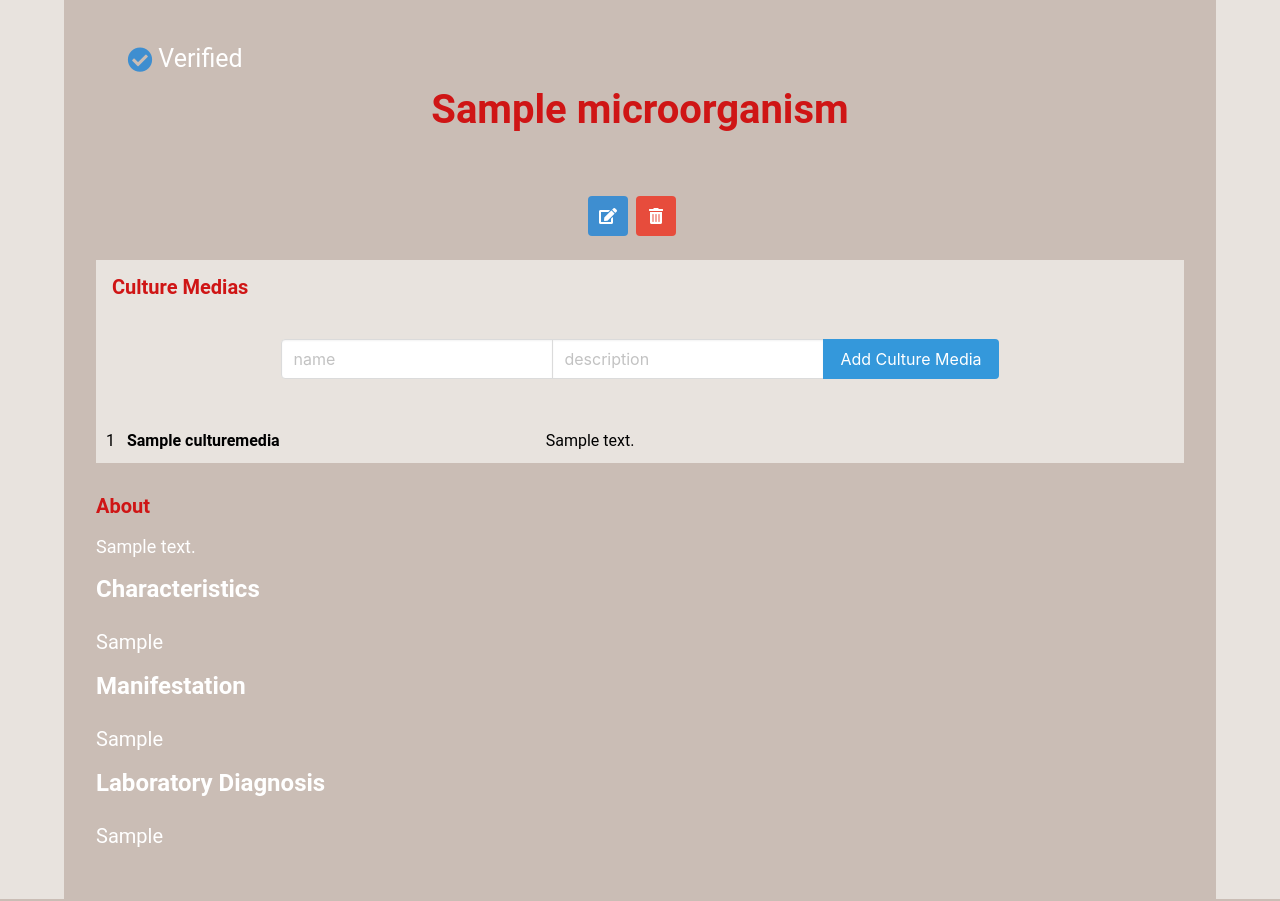
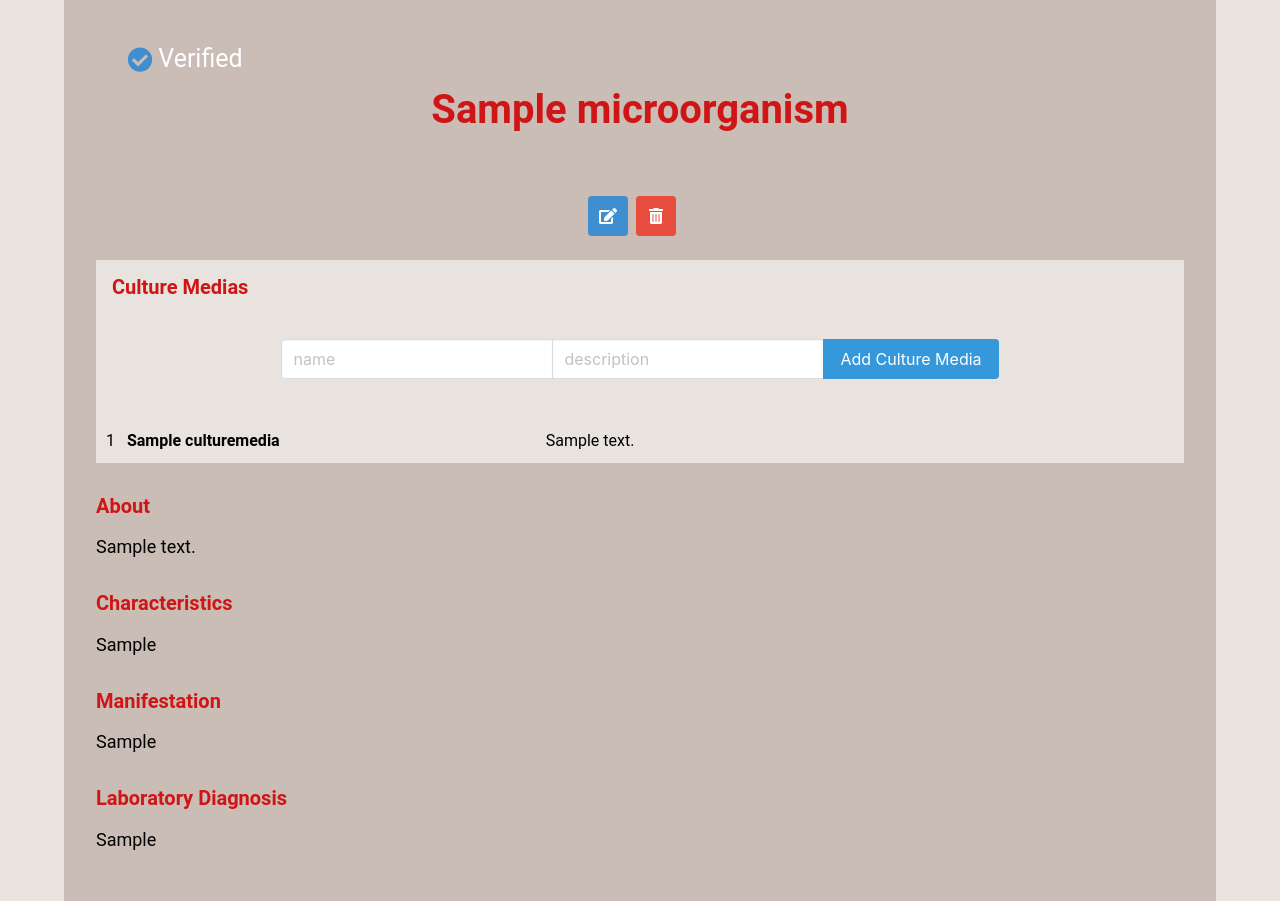
Before and after one commit to DoloresCode/finchfetch, a Django app: page /microorganisms/1/ in a window 1280 px wide. Shown: the part 685-1586 px from the top of the page. Run offline with Django 4.2, Linux system fonts and the light colour scheme; tables that the repository leaves empty hold one stand-in row (values such as "Sample post"); grey boxes marked "Sample" are stand-in pictures.

Commit message:
css update for detail page

```diff
--- a/main_app/static/styles/main.css
+++ b/main_app/static/styles/main.css
@@ -40,44 +40,6 @@ p {
 .card {
   margin-bottom: 5rem;
 }
-
-/* .detail__img {
-  position: absolute;
-  left: 0;
-  top: 0;
-  width: 100%;
-  height: 500px;
-  background-color: #ffffff;
-  overflow: hidden;
-}
-
-.detail__img::after {
-  content: "";
-  background-image: linear-gradient(transparent 60%, #1f1f1f);
-  position: absolute;
-  top: 0;
-  left: 0;
-  width: 100%;
-  height: 100%;
-  z-index: 5;
-}
-
-img {
-  width: 100%;
-  height: 500px;
-  object-fit: cover;
-  object-position: top;
-}
-
-.detail__name {
-  position: absolute;
-  z-index: 5;
-  top: 400px;
-}
-
-.detail__container {
-  margin-top: 500px;
-} */
 
 /*Home Page*/
 
@@ -296,7 +258,7 @@ img {
   left: 0;
   width: 100%;
   height: 100%;
-   background: linear-gradient(rgba(0, 0, 0, 0.1), rgba(0, 0, 0, 0.05));
+  background: linear-gradient(rgba(0, 0, 0, 0.1), rgba(0, 0, 0, 0.05));
 }
 
 .detail__img img {
@@ -338,7 +300,10 @@ img {
   text-align: justify;
 }
 
-.detail__about h4.title.is-4 {
+.detail__about h4.title.is-4,
+.detail__characteristics h4.title.is-4,
+.detail__manifestation h4.title.is-4,
+.detail__laboratory_diagnosis h4.title.is-4 {
   font-size: 20px;
   font-weight: bold;
   color: rgb(207, 21, 21);
@@ -346,8 +311,12 @@ img {
   margin-bottom: 1rem;
 }
 
-.detail__about p {
+.detail__about p,
+.detail__characteristics p,
+.detail__manifestation p,
+.detail__laboratory_diagnosis p {
   font-size: 18px;
+  color: black;
 }
 
 .control .button.is-success {
@@ -378,7 +347,6 @@ img {
   grid-template-columns: 0.1fr 2fr 3fr;
   border-radius: 5px;
 }
-
 
 .culture_media:hover {
   background-color: #c9bcad63;
@@ -451,3 +419,5 @@ img {
   background-color: #3498db;
   color: #ffffff;
 }
+
+/* Update Page */
--- a/main_app/templates/microorganism_detail.html
+++ b/main_app/templates/microorganism_detail.html
@@ -91,15 +91,15 @@
       <p>{{microorganism.description}}</p>
     </div>
     <div class="detail__characteristics">
-        <h4 class="title is-4">Characteristics</h4>
+      <h4 class="title is-4">Characteristics</h4>
       <p>{{microorganism.characteristics}}</p>
     </div>
     <div class="detail__manifestation">
-        <h4 class="title is-4">Manifestation</h4>
+      <h4 class="title is-4">Manifestation</h4>
       <p>{{microorganism.manifestation}}</p>
     </div>
     <div class="detail__laboratory_diagnosis">
-        <h4 class="title is-4">Laboratory Diagnosis</h4>
+      <h4 class="title is-4">Laboratory Diagnosis</h4>
       <p>{{microorganism.laboratory_diagnosis}}</p>
     </div>
   </div>
```
Also changed, not shown: main_app/templates/microorganism_index.html (+9 -5 lines).
